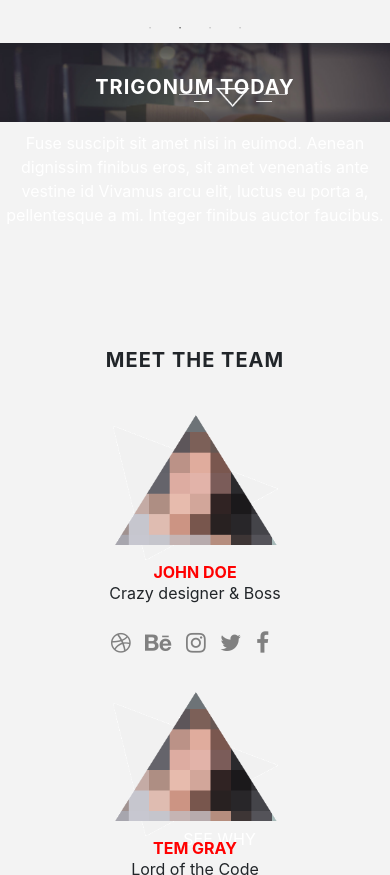
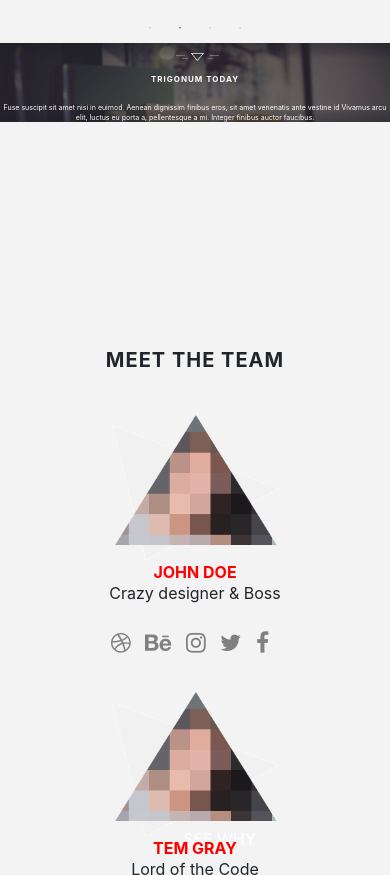
Before and after one commit to PoojaAdapty/FinalAssignment, a plain HTML site: page index.html in a window 390 px wide. Shown: the part 1032-1907 px from the top of the page. Drawn offline with nearby package versions, Linux system fonts and the light colour scheme; a web font is replaced by a local one.

Commit message:
css file update

```diff
--- a/css/header.css
+++ b/css/header.css
@@ -518,6 +518,25 @@ iframe
 		margin-top: 20px;
 	}
 
+	.sectionThreeLogo
+	{
+	    position: absolute;
+	    top: 0px;
+	    left: 45%;
+	    width: 15%;
+	}
+
+	.sectionThreeHeader h5
+	{
+	    font-size: 8px;
+	}
+
+	.sectionThreeContent p
+	{
+    	font-size: 7px;
+	}
+
+
 	.scetionFiveSlider
 	{
 		position: absolute;
@@ -529,4 +548,6 @@ iframe
 		font-size: 10px;
 	}
 
+
+
 }
```
